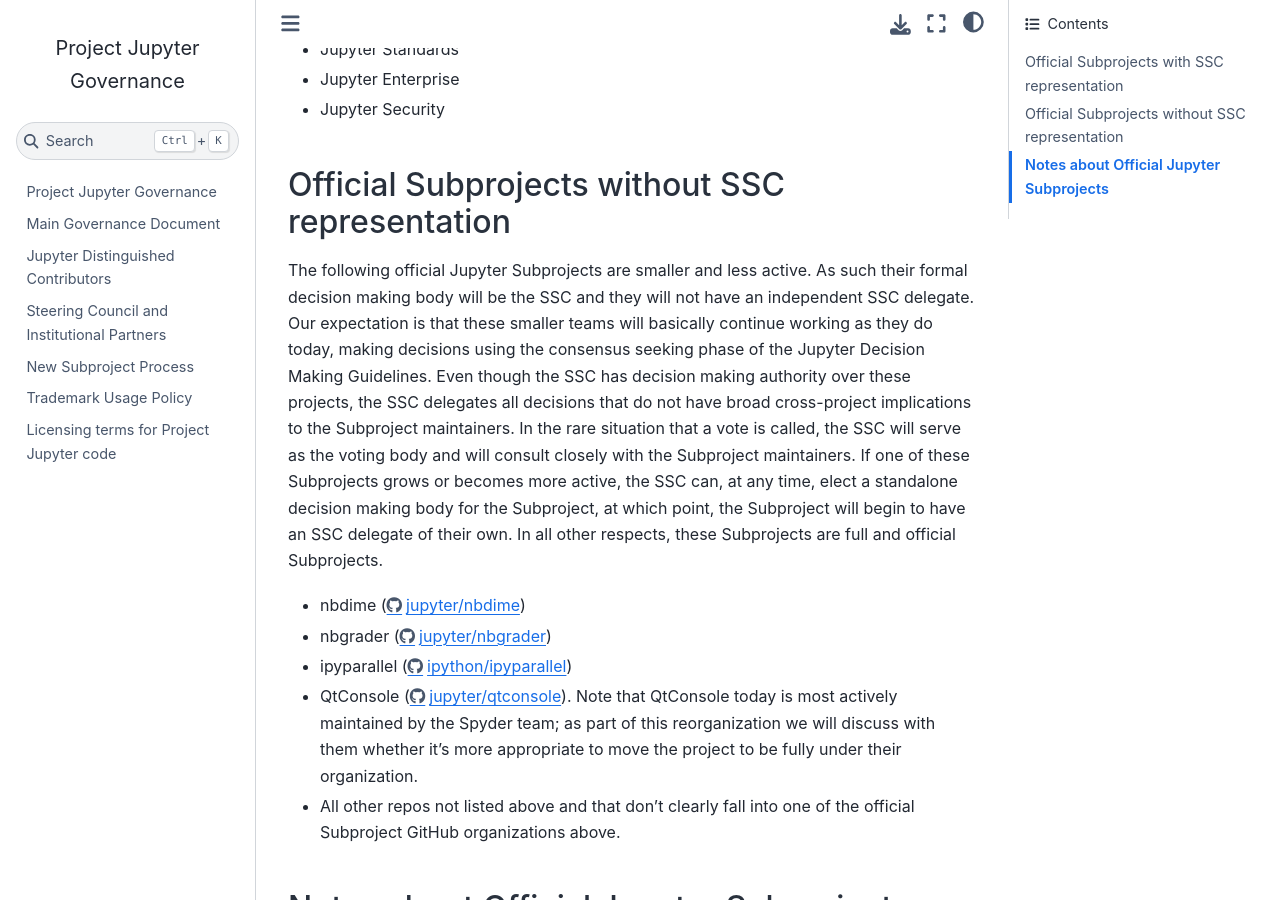
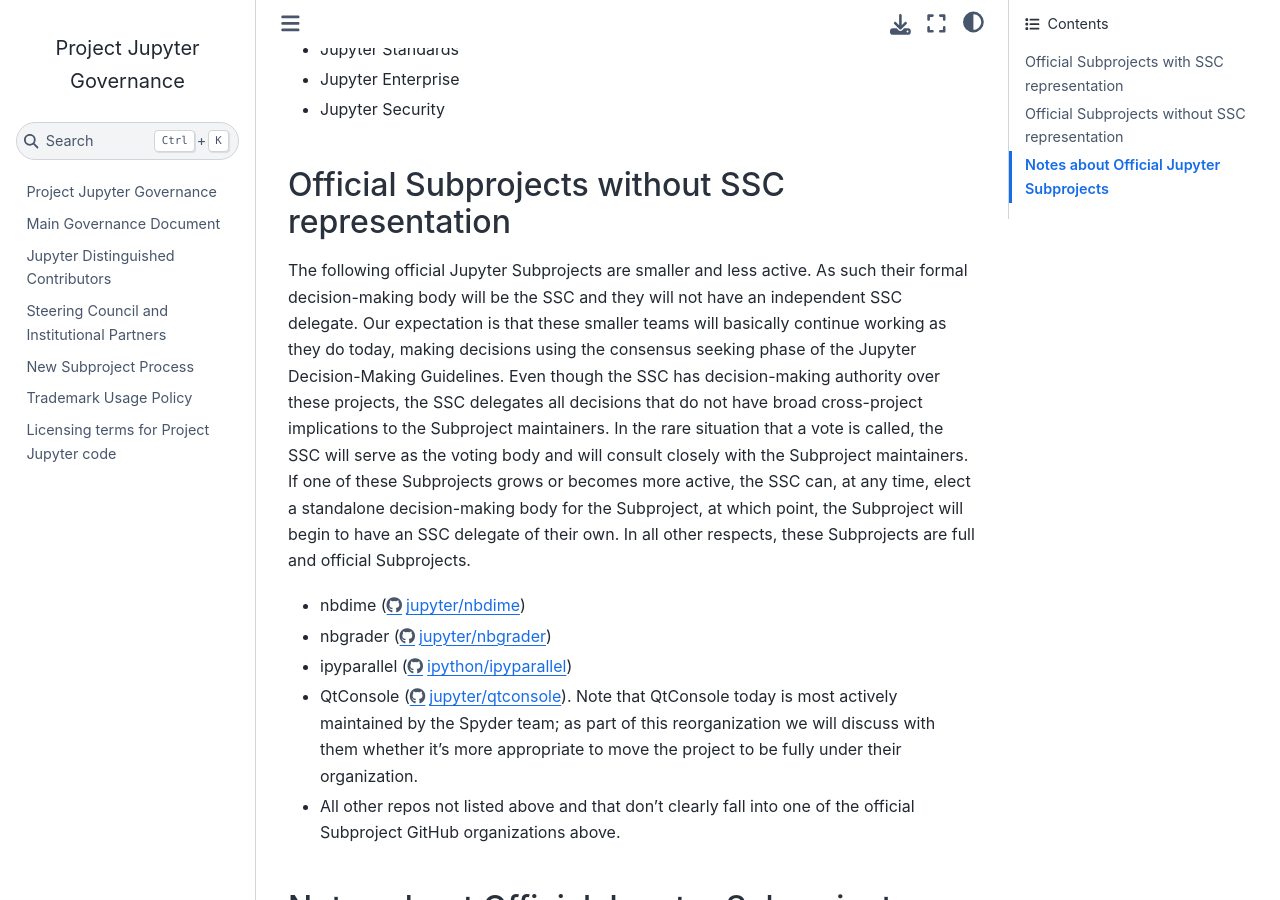
Before and after one commit to jupyter/governance, a Jupyter Book: the page built from list_of_subprojects.md, in a window 1280 px wide and 900 px high, scrolled down 961 px. Built offline with Jupyter Book 1.0.4 settings and Sphinx 7.4.7 and the Sphinx Book theme 1.1.4, drawn with Linux system fonts in a browser that asks for light colours; pages that are not in the unit, such as notebooks, are missing from menus.

```diff
--- a/list_of_subprojects.md
+++ b/list_of_subprojects.md
@@ -26,7 +26,7 @@ The following Jupyter Subprojects have their own formal decision-making body tha
 
 ### Official Subprojects without SSC representation
 
-The following official Jupyter Subprojects are smaller and less active. As such their formal decision making body will be the SSC and they will not have an independent SSC delegate. Our expectation is that these smaller teams will basically continue working as they do today, making decisions using the consensus seeking phase of the Jupyter Decision Making Guidelines. Even though the SSC has decision making authority over these projects, the SSC delegates all decisions that do not have broad cross-project implications to the Subproject maintainers. In the rare situation that a vote is called, the SSC will serve as the voting body and will consult closely with the Subproject maintainers. If one of these Subprojects grows or becomes more active, the SSC can, at any time, elect a standalone decision making body for the Subproject, at which point, the Subproject will begin to have an SSC delegate of their own. In all other respects, these Subprojects are full and official Subprojects.
+The following official Jupyter Subprojects are smaller and less active. As such their formal decision-making body will be the SSC and they will not have an independent SSC delegate. Our expectation is that these smaller teams will basically continue working as they do today, making decisions using the consensus seeking phase of the Jupyter Decision-Making Guidelines. Even though the SSC has decision-making authority over these projects, the SSC delegates all decisions that do not have broad cross-project implications to the Subproject maintainers. In the rare situation that a vote is called, the SSC will serve as the voting body and will consult closely with the Subproject maintainers. If one of these Subprojects grows or becomes more active, the SSC can, at any time, elect a standalone decision-making body for the Subproject, at which point, the Subproject will begin to have an SSC delegate of their own. In all other respects, these Subprojects are full and official Subprojects.
 
 - nbdime (https://github.com/jupyter/nbdime)
 - nbgrader (https://github.com/jupyter/nbgrader)
```
